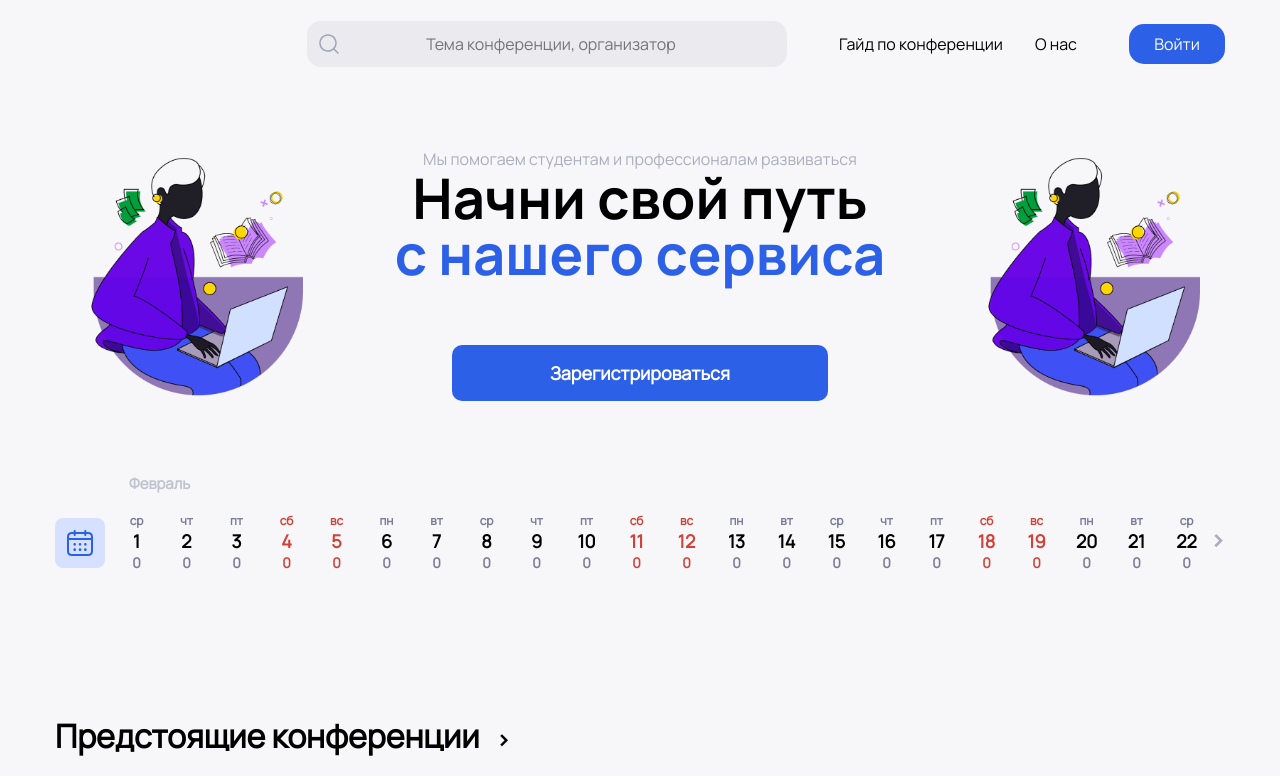
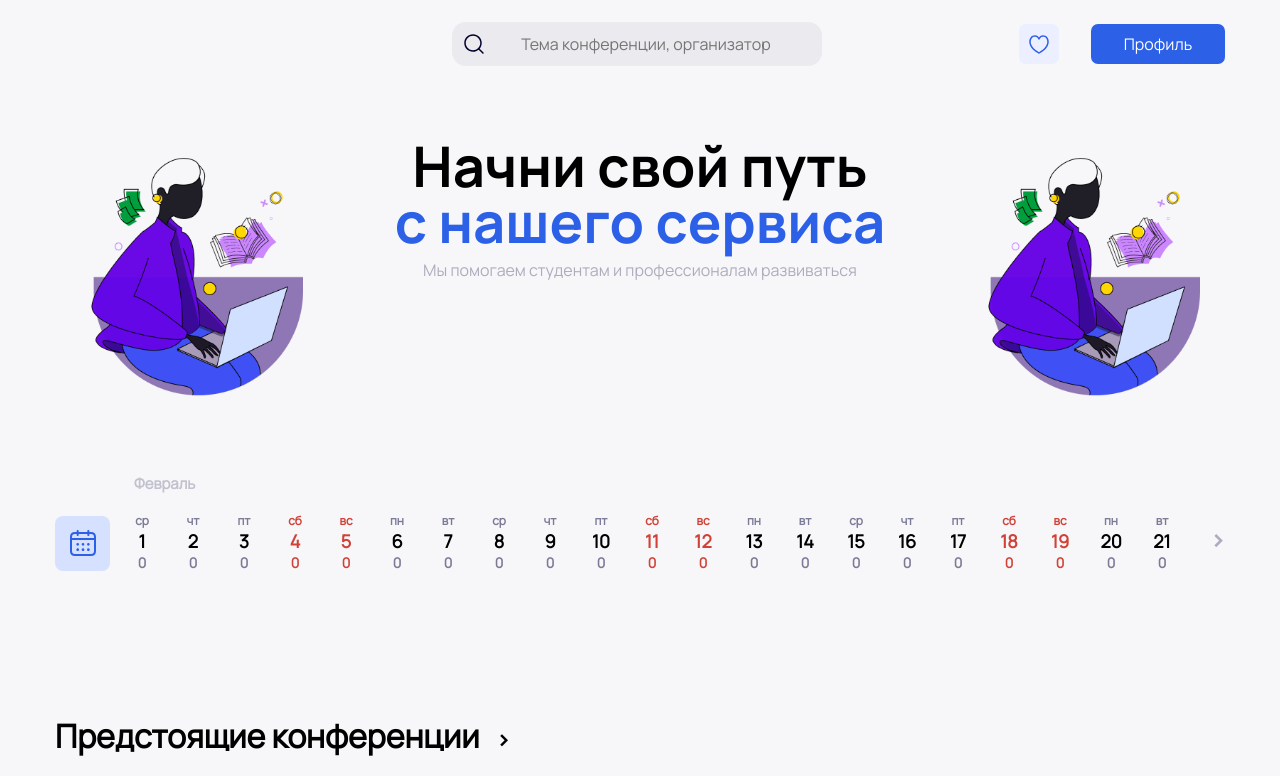
Before and after one commit to The-Conference/findconf, a React (Create React App) app: page / in a window 1280 px wide. Shown: the top 776 px of the page. Built offline with nearby package versions, Linux system fonts and the light colour scheme.

Commit message:
header for auth users done, search input fixed

```diff
--- a/src/App.js
+++ b/src/App.js
@@ -3,7 +3,8 @@ import Main from "./Components/Main/Main";
 import { useState } from "react";
 import conferenceCard from "./utils/mock";
 import Footer from "./Components/Footer/Footer";
-import Header from "./Components/Header/Header";
+// import Header from "./Components/Header/Header";
+import HeaderForAuth from "./Components/Header/HeaderForAuth";
 
 function App() {
   const [card, setCard] = useState(conferenceCard);
@@ -14,7 +15,7 @@ function App() {
   };
   return (
     <div className="App">
-      <Header />
+      <HeaderForAuth />
       <Main card={card} setCard={setCard} handleFollow={handleFollow} />
       <Footer />
     </div>
--- /dev/null
+++ b/src/Components/Header/HeaderForAuth.jsx
@@ -0,0 +1,29 @@
+import React from "react";
+import logo from "./logo.png";
+import search from "./search.svg";
+import "./header.scss";
+import fave from "./favourite.svg";
+
+const HeaderForAuth = () => {
+  return (
+    <header>
+      <div className="header">
+        <div className="header__logo">
+          <img src={logo} alt="logo" />
+        </div>
+        <div className="header__search">
+          <img src={search} alt="search" role="button" />
+          <input type="text" placeholder="Тема конференции, организатор" />
+        </div>
+        <div className="header__profile">
+          <div>
+            <img src={fave} alt="favourite" />
+          </div>
+          <button>Профиль</button>{" "}
+        </div>
+      </div>
+    </header>
+  );
+};
+
+export default HeaderForAuth;
--- a/src/Components/Header/header.scss
+++ b/src/Components/Header/header.scss
@@ -20,7 +20,8 @@
   &__search {
     display: flex;
     flex-wrap: nowrap;
-    width: 480px;
+    width: 370px;
+    height: 44px;
     background-color: rgba(0, 0, 56, 0.05);
     border-radius: 14px;
 
@@ -29,7 +30,7 @@
       max-width: 100%;
     }
     input {
-      width: 400px;
+      width: 300px;
       padding: 12px;
 
       &::placeholder {
@@ -48,7 +49,7 @@
     width: 96px;
     height: 40px;
     background-color: #2c60e7;
-    border-radius: 15px;
+    border-radius: 7px;
     color: white;
     font-size: 16px;
 
@@ -57,4 +58,26 @@
       color: white;
     }
   }
+  &__profile {
+    display: flex;
+    justify-content: center;
+    gap: 32px;
+    div {
+      display: flex;
+      align-items: center;
+      justify-content: center;
+      background-color: #ebefff;
+      width: 40px;
+      height: 40px;
+      border-radius: 7px;
+    }
+    button {
+      width: 134px;
+      height: 40px;
+      background-color: #2c60e7;
+      border-radius: 7px;
+      color: white;
+      font-size: 16px;
+    }
+  }
 }
--- a/src/Components/Main/Calendar/DatePicker.module.css
+++ b/src/Components/Main/Calendar/DatePicker.module.css
@@ -69,7 +69,7 @@
   align-items: center;
   cursor: pointer;
   margin: 0 0 0 5px;
-  width: 45px;
+  width: 46px;
 
   flex-shrink: 0;
 }
@@ -99,9 +99,9 @@
 }
 
 .calendar {
-  width: 50px;
+  width: 55px;
   background-color: #d6e1ff;
-  height: 50px;
+  height: 55px;
   border-radius: 8px;
   display: flex;
   align-items: center;
--- a/src/Components/Main/Calendar/DateView.js
+++ b/src/Components/Main/Calendar/DateView.js
@@ -1,5 +1,5 @@
 /* eslint-disable react-hooks/exhaustive-deps */
-import React, { useEffect, useState } from "react";
+import React from "react";
 import styles from "./DatePicker.module.css";
 import { ru } from "date-fns/locale";
 import {
@@ -7,7 +7,7 @@ import {
   addMonths,
   differenceInMonths,
   format,
-  isSameDay,
+  // isSameDay,
   lastDayOfMonth,
   startOfMonth,
 } from "date-fns";
@@ -15,15 +15,14 @@ import {
 const DateView = ({
   startDate,
   lastDate,
-  selectDate,
-  getSelectedDay,
+  // selectDate,
+  // getSelectedDay,
   primaryColor,
   labelFormat,
   marked,
   card,
 }) => {
   // const [selectedDate, setSelectedDate] = useState(null);
-  const [hover, setHover] = useState(false);
   const firstSection = { marginLeft: "40px" };
   // const selectedStyle = {
   //   fontWeight: "bold",
--- a/src/Components/Main/Greeting/Greeting.jsx
+++ b/src/Components/Main/Greeting/Greeting.jsx
@@ -7,10 +7,10 @@ const Greeting = () => {
     <div className="greeting">
       <img src={greet} alt="man with laptop" />
       <div className="greeting__text">
-        <p>Мы помогаем студентам и профессионалам развиваться</p>
         <h1 className="greeting__text-first">Начни свой путь </h1>
         <h1 className="greeting__text-second">с нашего сервиса</h1>
-        <button>Зарегистрироваться</button>
+        <p>Мы помогаем студентам и профессионалам развиваться</p>
+        {/* <button>Зарегистрироваться</button> */}
       </div>
       <img src={greet} alt="man with laptop" />
     </div>
--- a/src/Components/Main/Greeting/greeting.scss
+++ b/src/Components/Main/Greeting/greeting.scss
@@ -15,11 +15,13 @@
     display: flex;
     justify-content: center;
     flex-direction: column;
-    align-items: center;
+    align-self: flex-start;
     p {
       color: #0000384d;
       font-size: 16px;
       font-weight: 500;
+      line-height: 20.8px;
+      padding: 10px;
     }
     button {
       background-color: #2c60e7;
```
Also changed, not shown: src/Components/Header/favourite.svg (added).
